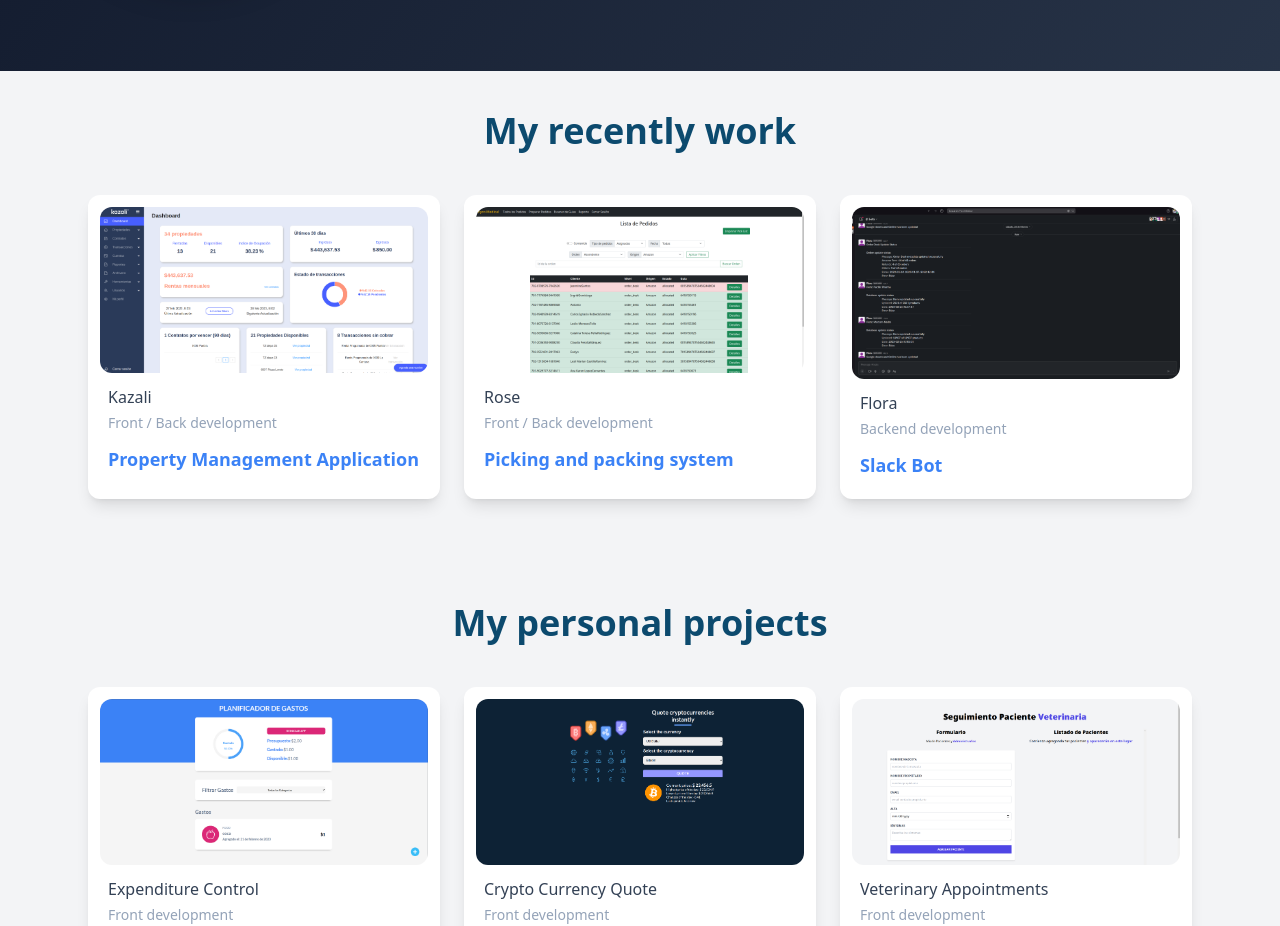
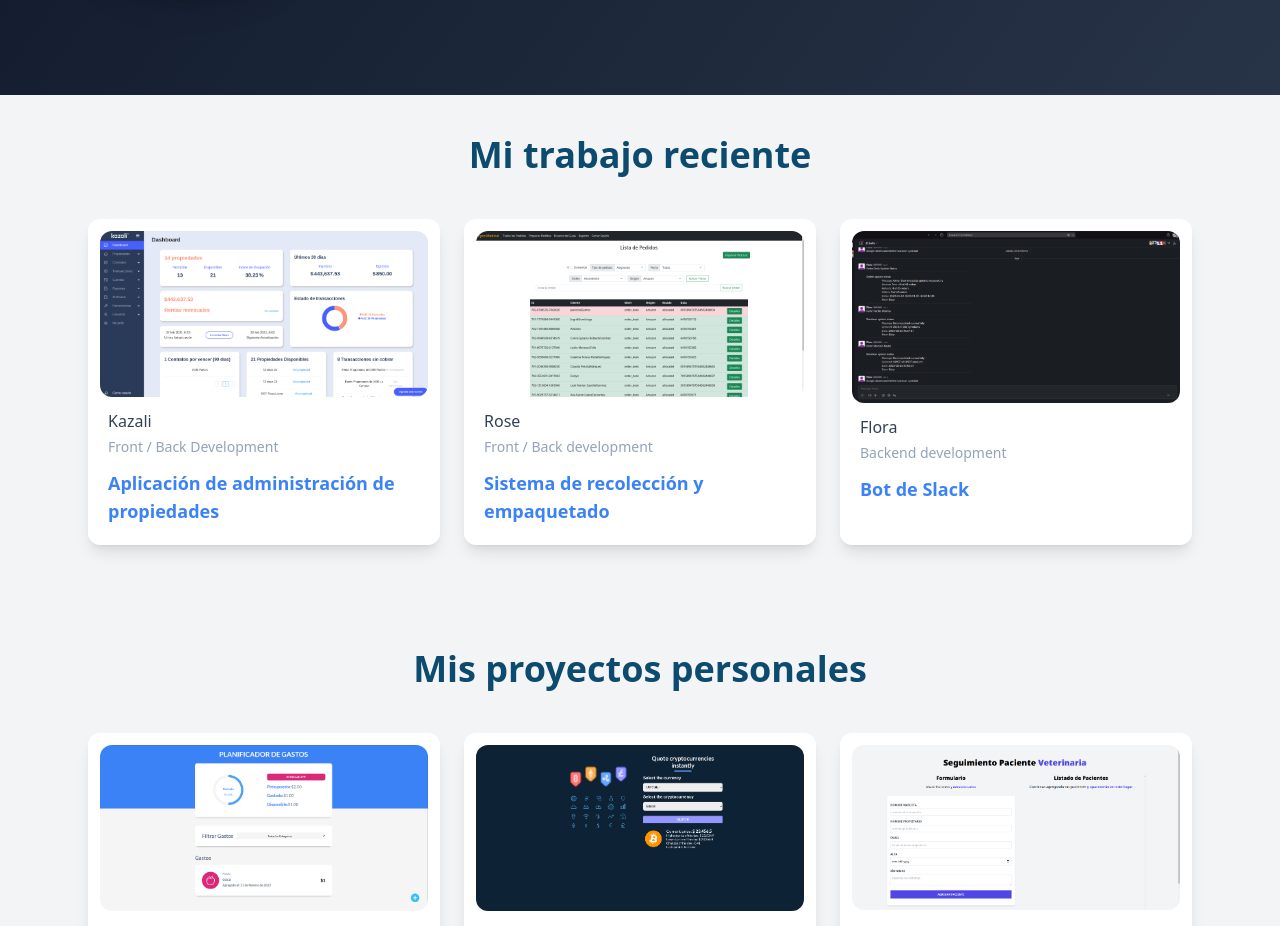
Before and after one commit to H4ckerman666/portfolio, a Vue app: page / in a window 1280 px wide. Shown: the part 507-1433 px from the top of the page. Built offline with nearby package versions, Linux system fonts and the light colour scheme; what tw-elements would draw is missing.

Commit message:
feat: :sparkles: add support es/en language in home page

```diff
--- a/package.json
+++ b/package.json
@@ -9,6 +9,7 @@
     "preview": "vite preview"
   },
   "dependencies": {
+    "pinia": "^2.1.6",
     "tw-elements": "^1.0.0-beta1",
     "vue": "^3.2.45",
     "vue-router": "^4.1.6"
--- a/src/components/AboutMe.vue
+++ b/src/components/AboutMe.vue
@@ -1,9 +1,27 @@
 <script setup>
 import Social from "@/components/Social.vue";
 import DownloadButton from "./DownloadButton.vue";
+import ToggleButton from "./ToggleButton.vue";
+import { useLanguage } from "@/stores/language";
+import { computed } from "vue";
+
+const store = useLanguage();
+const introduction = computed(() => {
+  return store.isEnglish
+    ? `Hey! My name is Jesus. I am a FullStack developer based in Mexico. I
+          have been working as a freelancer and in companies such as developer
+          since 2020. I love challenges and coding to resolve them. The UI is the
+          most important part for the user but at the same time is very important
+          the logic behind of this, that is why i'm a FullStack Developer.`
+    : `¡Hey! Mi nombre es Jesús. Soy un desarrollador FullStack con sede en México.
+          He estado trabajando como freelancer y empresas como desarrollador desde 2020.
+          Me encantan los desafíos y codificar para resolverlos. La UI es la parte más importante para el usuario,
+          pero al mismo tiempo es importante la lógica detrás de esto, es por eso que soy un desarrollador de FullStack.`;
+});
 </script>
 <template>
   <div class="mt-10 mb-10 lg:mb-5 mr-10 flex flex-column justify-end">
+    <ToggleButton />
     <DownloadButton />
   </div>
   <div class="lg:flex flex-row mx-20 mt-15 mb-10 min-[1200px]:mx-auto">
@@ -27,13 +45,7 @@ import DownloadButton from "./DownloadButton.vue";
         <span class="text-sky-500 max-[600px]:name-typing">Jesus</span>
       </h1>
       <h2 class="underline">Mid-level FullStack Developer</h2>
-      <p class="mt-5 text-justify">
-        Hey! My name is Jesus. I am a back & font designer based in Mexico. I
-        have been working as a freelance and in companies such as developer
-        since 2020. I love challenges and coding to resolve them. The UI is the
-        most important part for the user but at the same time is very important
-        the logic behind of this, that is why i'm a FullStack Developer.
-      </p>
+      <p class="mt-5 text-justify">{{ introduction }}</p>
       <Social />
     </div>
   </div>
--- a/src/components/Home.vue
+++ b/src/components/Home.vue
@@ -3,19 +3,37 @@ import AboutMe from "@/components/AboutMe.vue";
 import Footer from "@/components/Footer.vue";
 import ProjectsList from "@/components/ProjectsList.vue";
 import { projects } from "@/data/";
+import { computed } from "vue";
+import { useLanguage } from "@/stores/language";
 
-const work = projects.filter((element) => element.id.includes("w"));
-const myProjects = projects.filter((element) => element.id.includes("m"));
+const store = useLanguage();
+
+const work = computed(() =>
+  store.isEnglish ? projects.en.work : projects.es.work
+);
+
+const myProjects = computed(() =>
+  store.isEnglish ? projects.en.owner : projects.es.owner
+);
+
+const projectsTitle = computed(() => {
+  return {
+    recentlyWork: store.isEnglish ? "My recently work" : "Mi trabajo reciente",
+    myProjects: store.isEnglish
+      ? "My personal projects"
+      : "Mis proyectos personales",
+  };
+});
 </script>
 <template>
   <AboutMe />
   <ProjectsList
-    title="My recently work"
+    :title="projectsTitle.recentlyWork"
     :elements="work"
     folder="company-projects"
   />
   <ProjectsList
-    title="My personal projects"
+    :title="projectsTitle.myProjects"
     :elements="myProjects"
     folder="my-projects"
   />
--- a/src/components/ProjectView.vue
+++ b/src/components/ProjectView.vue
@@ -4,6 +4,10 @@ import BackButton from "./BackButton.vue";
 import { projects } from "@/data/";
 import { onBeforeMount, ref, computed } from "vue";
 import Icon from "./Icon.vue";
+import { useLanguage } from "@/stores/language";
+
+const store = useLanguage();
+store.changeLanguage();
 
 const props = defineProps({
   id: String,
@@ -11,8 +15,10 @@ const props = defineProps({
 const project = ref("");
 
 onBeforeMount(() => {
-  const element = projects.filter((element) => element.id === props.id);
-  project.value = element[0];
+  const id = props.id;
+  const type = id.includes("m") ? "owner" : "work";
+  const elements = store.isEnglish ? projects.en[type] : projects.es[type];
+  project.value = elements.filter((element) => element.id === id)[0];
 });
 
 const statusClass = computed(() => {
@@ -20,6 +26,9 @@ const statusClass = computed(() => {
     ? "text-base mt-3 ml-3 text-green-500"
     : "text-base mt-3 ml-3 text-red-500";
 });
+const homeText = {
+  recentlyWork: store.isEnglish ? "My recently work" : "Mi trabajo reciente",
+};
 </script>
 <template>
   <BackButton class="md:ml-20 mt-5" />
@@ -73,7 +82,18 @@ const statusClass = computed(() => {
         </div>
       </div>
     </section>
-    <div v-if="project.repository !== ''" class="mt-5">
+    <div>
+      <h3 class="font-bold text-3xl mt-5 text-center">Technologies</h3>
+      <div class="flex flex-wrap justify-around mt-5 lg:max-w-4xl mx-auto">
+        <Icon
+          v-for="icon in project.technologies"
+          :key="icon"
+          :name="icon"
+          class="m-5"
+        />
+      </div>
+    </div>
+    <div v-if="project.repository !== ''" class="mt-14">
       <h3 class="font-bold mt-5 text-3xl text-center">GitHub repository</h3>
       <p class="mt-5 text-center">
         You can check the source code
--- a/src/data/index.js
+++ b/src/data/index.js
@@ -1,4 +1,6 @@
-const projects = [
+const projects = {
+  en: {
+    work: [
       {
         id: "w1",
         description: "Property Management Application",
@@ -71,6 +73,8 @@ const projects = [
         type: "Backend development",
         language: "Spanish",
       },
+    ],
+    owner: [
       {
         id: "m1",
         description: "Expenditure Control Application",
@@ -139,6 +143,155 @@ const projects = [
         technologies: ["react", "javascript", "tailwind", "git", "github"],
         repository: "https://github.com/H4ckerman666/citas-veterinaria-react",
       },
-];
+    ],
+  },
+
+  es: {
+    work: [
+      {
+        id: "w1",
+        description: "Aplicación de administración de propiedades",
+        image: "kazali.jpg",
+        images: ["w1-1.png", "w1-2.png", "w1-3.png"],
+        link: "https://kazali-b82d8.web.app/dashboard",
+        longDescription: [
+          "Envío de notificaciones por email y WhatsApp a los clientes de la aplicación",
+          "Creación de KPIs y gráficas de ingresos y gastos",
+          "Automatización de procesos con la ayuda de Firebase Functions",
+          "Creación de diferentes roles de usuario",
+          "Generación de informes detallados de cada inmueble",
+          "Integración de Google Analytics",
+        ],
+        repository: "",
+        status: "Privado",
+        technologies: ["vue", "firebase", "javascript", "git", "github"],
+        title: "Kazali",
+        type: "Front / Back Development",
+        language: "Español",
+      },
+      {
+        id: "w2",
+        description: "Sistema de recolección y empaquetado",
+        image: "rose.png",
+        images: ["w2-1.png", "w2-2.png", "w2-3.png"],
+        link: "https://pycomedical.pythonanywhere.com/",
+        longDescription: [
+          "Sistema logístico para preparación de pedidos y empaquetado",
+          "Escáner de guía QR para filtrado de productos",
+          "Conexión con PrintNode para la impresión de guías",
+          "Resolución de problemas en todas las fases del Proyecto",
+          "Integración de diferentes elementos, como gráficos, audio y video en el sitio web",
+        ],
+        repository: "",
+
+        status: "Privado",
+        technologies: [
+          "bootstrap",
+          "firebase",
+          "flask",
+          "git",
+          "github",
+          "html",
+          "css",
+          "javascript",
+          "python",
+        ],
+        title: "Rose",
+        type: "Front / Back development",
+        language: "Español",
+      },
+      {
+        id: "w3",
+        description: "Bot de Slack",
+        image: "flora.png",
+        images: ["w3-1.png", "w3-2.png", "w3-3.png"],
+        link: "",
+        longDescription: [
+          "Modificación del software existente para corregir errores de codificación",
+          "Implementación de la funcionalidad y las mejoras de rendimiento",
+          "Obtener precios y acciones de cada producto (raspado web)",
+          "Actualizar las acciones de Amazon en el sitio",
+          "Genere el informe de stock de cada SKU de los productos",
+        ],
+        repository: "",
+        status: "Privado",
+        technologies: ["docker", "python", "firebase", "git", "github"],
+        title: "Flora",
+        type: "Backend development",
+        language: "Español",
+      },
+    ],
+    owner: [
+      {
+        id: "m1",
+        title: "Aplicación de control de gastos",
+        description: "Aplicación de control de gastos",
+        image: "expenditure-control.png",
+        images: ["m1-1.png", "m1-2.png", "m1-3.png"],
+        link: "https://expenditure-control.netlify.app/",
+        longDescription: [
+          "Controla tu presupuesto",
+          "Agrega, Edita, y Elimina gastos",
+          "Visualización simple con elegante chart",
+          "Filtrar gastos por categorías",
+          "Sitio Responsivo",
+          "React Hooks",
+          "Apex Charts",
+        ],
+        status: "Publico",
+        technologies: ["react", "javascript", "git", "github"],
+        type: "Front development",
+        language: "Español",
+        repository: "https://github.com/H4ckerman666/control-de-gastos",
+      },
+      {
+        id: "m2",
+        title: "Cotización de criptomonedas",
+        image: "crypto-currency-quote.png",
+        type: "Front development",
+        language: "Ingles",
+        description: "Cotización de criptomonedas",
+        images: ["m2-1.png", "m2-2.png", "m2-3.png"],
+        link: "https://crypto-quote-react.netlify.app/",
+        longDescription: [
+          "Cotiza el costo de sus criptomonedas",
+          "Criptomonedas más importantes",
+          "Información completa sobre el precio",
+          "Múltiples monedas",
+          "Sitio receptivo",
+          "UseState",
+          "UseEffect",
+          "Styled components",
+          "Custom hooks",
+          "Consume APIs",
+        ],
+        status: "Publico",
+        technologies: ["react", "javascript", "git", "github"],
+        repository: "https://github.com/H4ckerman666/cotizador-de-criptos",
+      },
+      {
+        id: "m3",
+        title: "Citas Veterinarias",
+        image: "veterinary-appointments.png",
+        type: "Front development",
+        language: "Español",
+        description: "Citas Veterinarias",
+
+        images: ["m3-1.png", "m3-2.png", "m3-3.png"],
+        link: "https://creative-crisp-bec5e0.netlify.app/",
+        longDescription: [
+          "Crear citas de sus pacientes",
+          "Agregar, actualizar y eliminar las citas",
+          "Información persistente guardada en el almacenamiento local.",
+          "Sitio receptivo",
+          "React Hooks",
+        ],
+        status: "Publico",
+        technologies: ["react", "javascript", "tailwind", "git", "github"],
+        repository: "https://github.com/H4ckerman666/citas-veterinaria-react",
+      },
+    ],
+  },
+};
 
 export { projects };
--- a/src/main.js
+++ b/src/main.js
@@ -3,5 +3,8 @@ import "./style.css";
 import router from "./router";
 import App from "./App.vue";
 import * as te from "tw-elements";
+import { createPinia } from "pinia";
 
-createApp(App).use(router).mount("#app");
+const pinia = createPinia();
+
+createApp(App).use(router).use(pinia).mount("#app");
--- a/src/stores/language.js
+++ b/src/stores/language.js
@@ -1,11 +1,9 @@
 import { defineStore } from "pinia";
 
 export const useLanguage = defineStore("laguage", {
-  state: () => {
-    return { language: "es" };
-  },
+  state: () => ({ language: "es" }),
   getters: {
-    getLanguage: (state) => state.language,
+    isEnglish: (state) => (state.language === "en" ? true : false),
   },
   actions: {
     changeLanguage() {
```
Also changed, not shown: 1 other file (tests, documents, lock files or other folders). Lines whose indentation alone changed are shown as unchanged.
